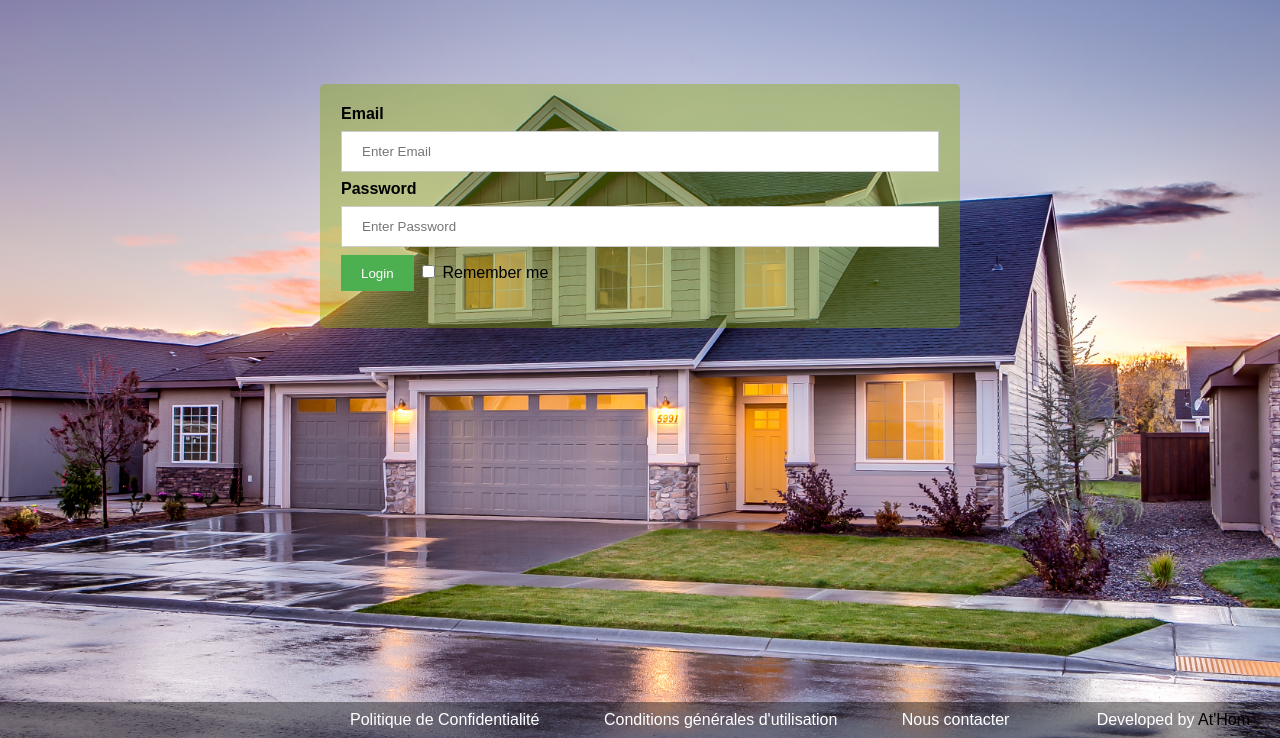
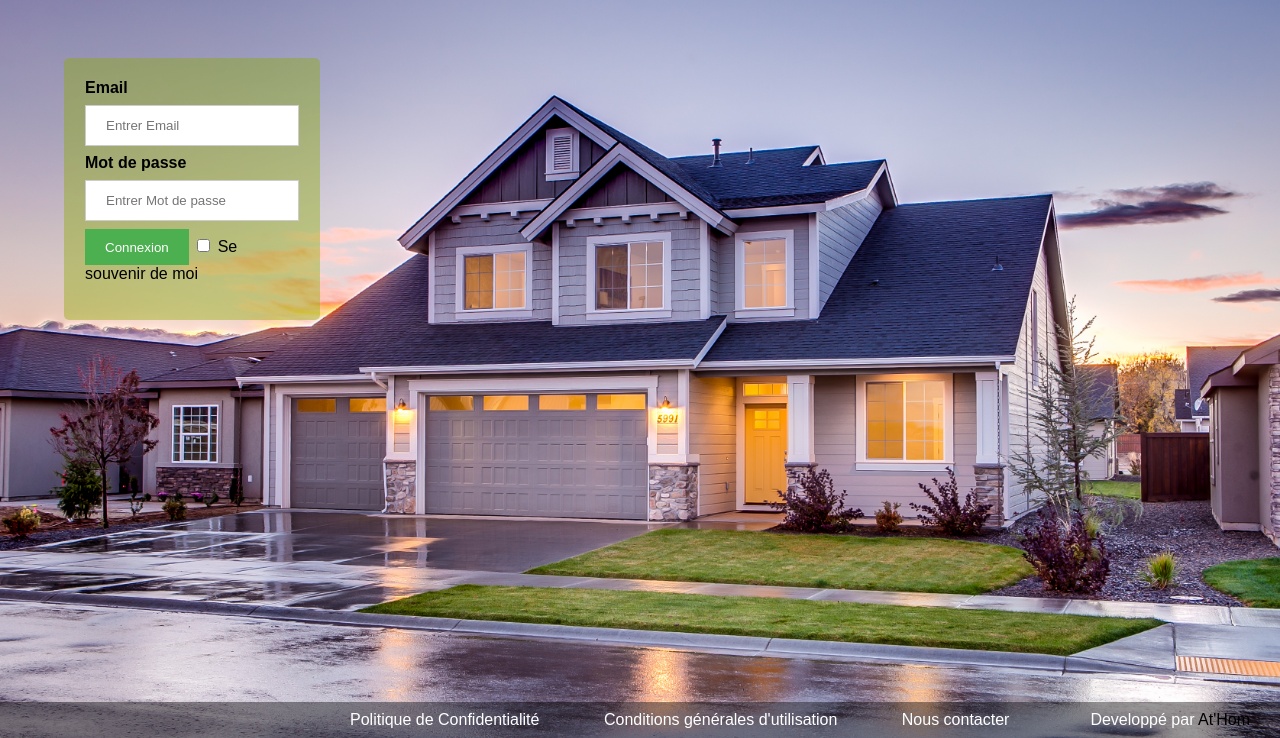
Before and after one commit to Digums/SiteInternet, a PHP site: page /SiteInternet/Vue/accueil.php in a window 1280 px wide. Shown: the part 62-800 px from the top of the page. Run offline with PHP 8.4, Linux system fonts and the light colour scheme.

Commit message:
Modification CSS + traduction FRANCISEE !!

```diff
--- a/Vue/CSS/style.css
+++ b/Vue/CSS/style.css
@@ -124,7 +124,8 @@ div#flink a {
     display: inline-block;
 }
 div#flink a:hover, div#flink a:active {
-    background-color: #6BB0AF;
+    background-color: #d4d4d4;
+    color: green;
 }
 
 /*Menu_user ------------------------------------------------------------------------------------------------------------*/
@@ -270,9 +271,9 @@ cadre form {
 .cadre{
     background-color: rgba(140,170,0,0.4);
     text-align: justify;
-    margin-top: 10%;
-    margin-left: 25%;
-    margin-right: 25%;
+    margin-top: 8%;
+    margin-left: 5%;
+    margin-right: 75%;
     padding: 5px;
     border-radius: 5px;
 }
@@ -349,6 +350,7 @@ img.avatar {
 
 .container {
     padding: 16px;
+    text-align: left;
 }
 
 span.psw {
--- a/Vue/accueil.php
+++ b/Vue/accueil.php
@@ -27,13 +27,13 @@ require ("Header.php");
 
         <div class="container">
             <label><b>Email</b></label>
-            <input type="email" placeholder="Enter Email" name="email" required>
+            <input type="email" placeholder="Entrer Email" name="email" required>
             <br>
-            <label><b>Password</b></label>
-            <input type="password" placeholder="Enter Password" name="psw" required>
+            <label><b>Mot de passe</b></label>
+            <input type="password" placeholder="Entrer Mot de passe" name="psw" required>
 
-            <button type="submit">Login</button>
-            <input type="checkbox" cheked="checked"> Remember me
+            <button type="submit">Connexion</button>
+            <input type="checkbox" cheked="checked"> Se souvenir de moi
         </div>
 
         <!--<div class="container" style="background-color:#f1f1f1">
--- a/Vue/footer.html
+++ b/Vue/footer.html
@@ -11,7 +11,7 @@
 
 <footer>
     <div id="copy">
-        Developed by <a href="quisommesnous.php">At'Hom</a>
+        Developpé par <a href="quisommesnous.php">At'Hom</a>
     </div>
 
     <div id="flink">
```
